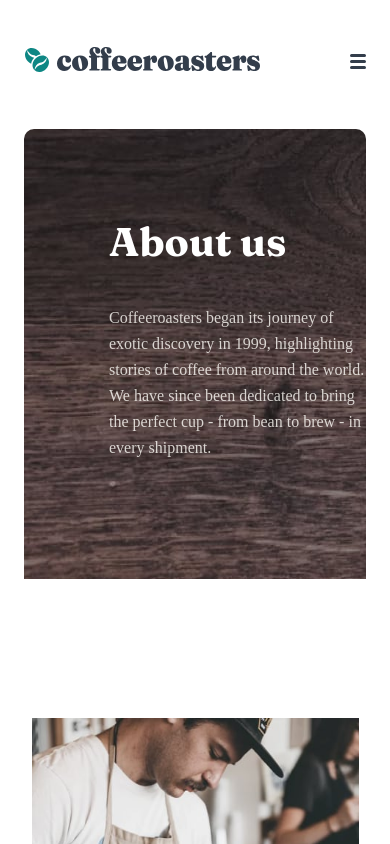
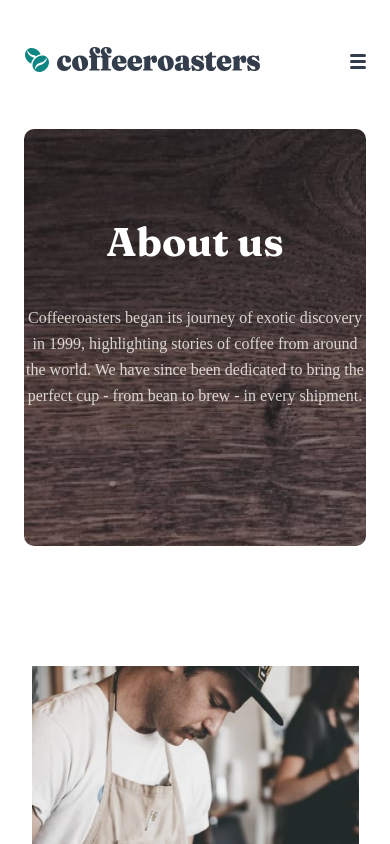
Before and after one commit to DavyFungALoi/coffee-subscription, a React (Create React App) app: page /about in a window 390 px wide. Shown: the top 844 px of the page. Built offline with nearby package versions, Linux system fonts and the light colour scheme.

Commit message:
finished about us page

```diff
--- a/src/styles/Screens/_AboutUsScreen.scss
+++ b/src/styles/Screens/_AboutUsScreen.scss
@@ -90,13 +90,8 @@
 
 @media (max-width: 600px) {
   .about-top-container {
-    background-repeat: no-repeat;
-    margin-top: 48px;
-    padding-bottom: 137px;
-    padding-top: 50px;
-    padding-left: 85px;
-    border-radius: 10px;
-
+    text-align: center;
+    padding-left: 0px;
     h1 {
       color: white;
       max-width: none;
--- a/src/styles/Screens/_SubscribeScreen.scss
+++ b/src/styles/Screens/_SubscribeScreen.scss
@@ -40,3 +40,9 @@
     }
   }
 }
+@media (max-width: 600px) {
+  .subscription-container__step-tracking-container {
+    display: none;
+  }
+
+}
```
Also changed, not shown: css/App.css.
